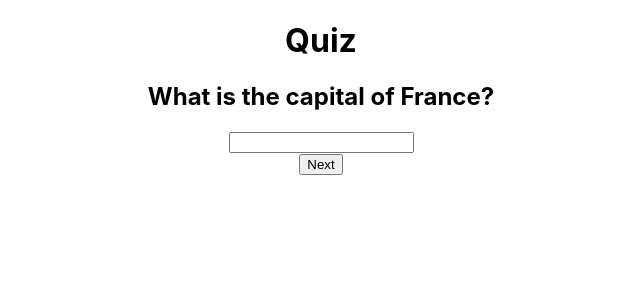
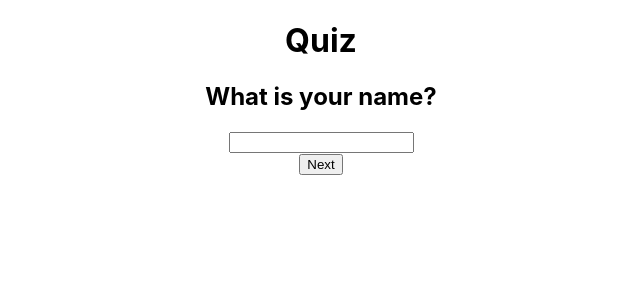
Before and after one commit to SelfTaughtCoder78704/SimpleReactMultiStep, a React (Create React App) app: page / in a window 1280 px wide. Shown: the top 300 px of the page, without its empty margins (319-959 px from the left). Built offline with nearby package versions, Linux system fonts and the light colour scheme.

Commit message:
changed example quiz and made question only render if there is no fallback

```diff
--- a/src/App.js
+++ b/src/App.js
@@ -20,6 +20,8 @@ function App() {
   }
   return (
     <div className="App">
+
+
       <Quiz
         As={{
           Q1: "",
@@ -27,32 +29,47 @@ function App() {
           Q3: [],
           Q5: '',
           Q6: [],
-          Q7: [],
-          Q8: []
+
         }}
         Qs={[
           {
             qId: 1,
-            question: "What is the capital of France?",
+            question: "What is your name?",
             type: 'text'
           }, {
             qId: 2,
-            question: "What is the capital of Texas?",
+            question: "Enter your email address",
             type: 'text'
           },
           {
             qId: 3,
-            question: "What do you like?",
+            question: "What programming languages do you know?",
             type: 'multi-select',
             children: (<span className="checkmark" />),
             choices: [
               {
-                label: "I like apples",
-                value: "apples"
+                label: "JavaScript",
+                value: "javascript"
               },
               {
-                label: "I like oranges",
-                value: "oranges"
+                label: "Python",
+                value: "python"
+              },
+              {
+                label: "Java",
+                value: "java"
+              },
+              {
+                label: "C++",
+                value: "c++"
+              },
+              {
+                label: "C#",
+                value: "c#"
+              },
+              {
+                label: "Ruby",
+                value: "ruby"
               },
             ]
           },
@@ -63,104 +80,69 @@ function App() {
               <div>
                 <h2>TAKE A BREAK</h2>
                 <p>Enjoy the view:</p>
-                <img src="https://media.giphy.com/media/3o7TKsQ8UQ0MgVJhWU/giphy.gif" alt="take a break" />
+                <iframe width="560" height="315" src="https://www.youtube.com/embed/PkZNo7MFNFg" title="YouTube video player" frameborder="0" allow="accelerometer; autoplay; clipboard-write; encrypted-media; gyroscope; picture-in-picture" allowfullscreen></iframe>
               </div>
-
             )
           },
           {
             qId: 5,
             type: 'single-choice',
             children: (<span className="checkmark" />),
-            question: "What is your favorite food?",
+            question: "What is your favorite language?",
             choices: [
               {
-                label: "Spaghetti",
-                value: "spaghetti"
+                label: "JavaScript",
+                value: "javascript"
               },
               {
-                label: "Pizza",
-                value: "pizza"
+                label: "Python",
+                value: "python"
               },
               {
-                label: "Tacos",
-                value: "tacos"
-              }
+                label: "Java",
+                value: "java"
+              },
+              {
+                label: "C++",
+                value: "c++"
+              },
+              {
+                label: "C#",
+                value: "c#"
+              },
+              {
+                label: "Ruby",
+                value: "ruby"
+              },
             ]
           },
+
           {
             qId: 6,
-            type: 'multi-select',
-            question: "Which colors do you like?",
+            type: 'conditional',
+            fallBack: (<div>Whoa JavaScript is Waaaaayyy better!</div>),
+            conditions:
+            {
+              question: 'Q5',
+              value: 'javascript'
+
+            },
+            qt: 'single-choice',
+            question: "What do you like better, JavaScript or Python?",
             children: (<span className="checkmark" />),
             choices: [
               {
-                label: "Red",
-                value: "red"
+                label: "JavaScript",
+                value: "javascript"
               },
               {
-                label: "Blue",
-                value: "blue"
-              },
-              {
-                label: "Green",
-                value: "green"
-              }
-            ]
-          },
-          {
-            qId: 7,
-            type: 'conditional',
-            fallBack: (<div>Sorry, you don't like red or blue</div>),
-            conditions:
-            {
-              question: 'Q6',
-              value: ['red', 'blue']
-
-            },
-            qt: 'single-choice',
-            question: "What do you like better, red or blue?",
-            children: (<span className="checkmark" />),
-            choices: [
-              {
-                label: "Red",
-                value: "red"
-              },
-              {
-                label: "Blue",
-                value: "blue"
+                label: "Python",
+                value: "python"
               }
             ]
 
           },
 
-          {
-            qId: 8,
-            type: 'conditional',
-            qt: 'multi-select',
-            fallBack: (<div>Sorry, you don't like pizza</div>),
-            conditions:
-            {
-              question: 'Q5',
-              value: 'pizza'
-            },
-            question: "What is your favorite pizza topping?",
-            children: (<span className="checkmark" />),
-            choices: [
-              {
-                label: "Pepperoni",
-                value: "pepperoni"
-              },
-              {
-                label: "Mushrooms",
-                value: "mushrooms"
-              },
-              {
-                label: "Olives",
-                value: "olives"
-              }
-            ]
-          }
         ]}
         onEnd={logEnd}
       />
--- a/src/components/Quiz.js
+++ b/src/components/Quiz.js
@@ -4,10 +4,6 @@ import MultiSelect from "./MultiSelect";
 import SingleChoice from "./SingleChoice";
 import Interstitial from "./Interstitial";
 import QuestionBasedOnPreviousAnswer from './QuestionBasedOnPreviousAnswer'
-
-// let redColorChoices = [ 'red', 'orange', 'yellow' ]
-// let blueColorChoices = [ 'blue', 'green', 'purple' ]
-// let greenColorChoices = [ 'green', 'yellow', 'orange' ]
 
 
 export default function Quiz(props) {
@@ -78,7 +74,7 @@ export default function Quiz(props) {
     <div className="quiz">
       <h1>Quiz</h1>
       <form onSubmit={onSubmit}>
-        <h2>{question.question}</h2>
+        {!question.fallBack && <h2>{question.question}</h2>}
         {question.type === 'text' && <InputField name={`Q${question.qId}`} onChange={onChange} />}
         {question.type === 'multi-select' && <MultiSelect name={`Q${question.qId}`} choices={question.choices} onChange={onSelections} children={question.children ? question.children : null} />}
         {question.type === 'interstitial' && <Interstitial children={question.component} />}
```
